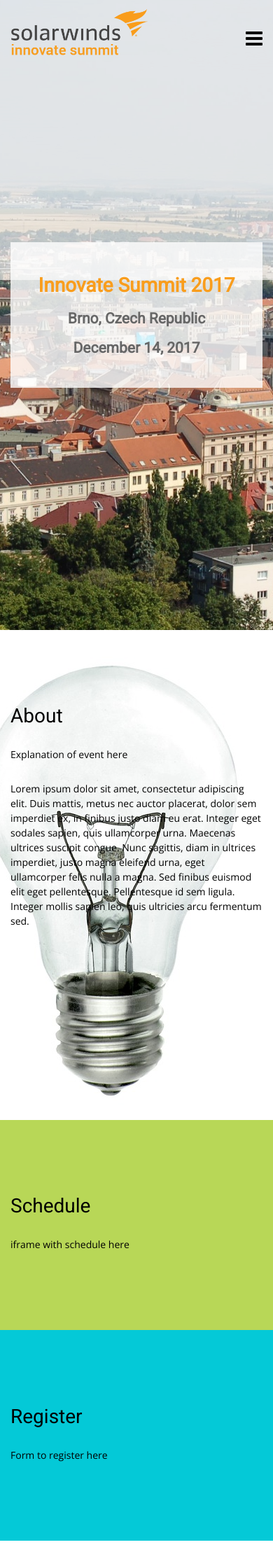
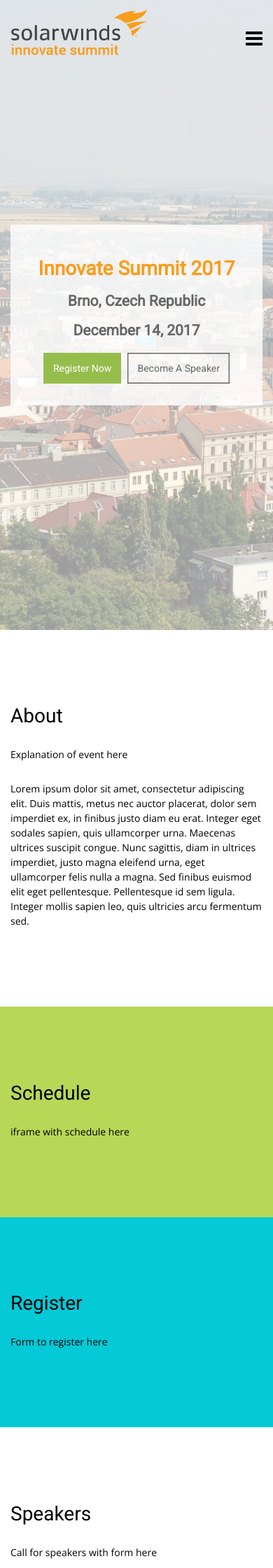
Before and after one commit to Dineshyaadav/innovate.solarwinds.io, a Jekyll site: the page built from index.html, in a window 390 px wide. Shown: the top 2240 px of the page at 70% size. Built offline with Jekyll 4.4.1, drawn with Linux system fonts in a browser that asks for light colours; nearby versions of some CDN libraries; some of the changed text lies outside the part shown.

Commit message:
Better menu functionality for tablets, added footer, embedded map, and buttons

```diff
--- a/_includes/2017/footer.html
+++ b/_includes/2017/footer.html
@@ -1,3 +1,21 @@
+        <div class="footer">
+            <div class="container">
+                <div class="row justify-content-center">
+                    <div class="col-md-4"><h2>More Solar Winds</h2></div>
+                    <div class="col-md-4"><h2>Additional Resources</h2></div>
+                    <div class="col-md-4"><h2>Connect With Us</h2></div>
+                </div>
+                <div class="row justify-content-center">
+                    <div class="col-md-4">Link list here</div>
+                    <div class="col-md-4">Resources maybe?</div>
+                    <div class="col-md-4">Social media links here</div>
+                </div>
+                <div class="copyright">
+                    &copy; SolarWinds. All Rights Reserved.
+                </div>
+            </div>
+        </div>
+
 
         <script src="https://code.jquery.com/jquery-3.2.1.min.js" integrity="sha256-hwg4gsxgFZhOsEEamdOYGBf13FyQuiTwlAQgxVSNgt4=" crossorigin="anonymous"></script>
         <script type="text/javascript" src="{{ site.baseurl }}/assets/js/site.js"></script>
--- a/_includes/2017/hero.html
+++ b/_includes/2017/hero.html
@@ -8,6 +8,8 @@
                         <h1>Innovate Summit 2017</h1>
                         <h2>Brno, Czech Republic</h2>
                         <h2>December 14, 2017</h2>
+                        <button class="action"><a href="#register">Register Now</a></button>
+                        <button class="secondary"><a href="#register">Become A Speaker</a></button>
                     </div>
                 </div>
             </div>
--- a/_includes/2017/nav.html
+++ b/_includes/2017/nav.html
@@ -1,21 +1,21 @@
 <div class="navbar">
     <div class="container">
         <div class="row">
-            <div class="col-md-5 col-sm-12">
+            <div class="col-lg-3 col-md-12">
                 <div id="logo">
-                    <img src="{{ site.baseurl }}/assets/images/logo.png" alt="SolarWinds Innovate Summit" />
+                    <a href="{{ site.baseurl }}"><img src="{{ site.baseurl }}/assets/images/logo.png" alt="SolarWinds Innovate Summit" /></a>
                     <div class="expand-nav"><i class="fa fa-2x fa-navicon" aria-hidden="true"></i></div>
                 </div>
             </div>
 
-            <div class="col-md-7 col-sm-12">
+            <div class="col-lg-9 col-md-12">
                 <nav>
                     <ul>
-                        <li><a href="#">About</a></li>
-                        <li><a href="#">Schedule</a></li>
-                        <li><a href="#">Register</a></li>
-                        <li><a href="#">Call For Papers</a></li>
-                        <li><a href="#">Event Details</a></li>
+                        <li><a href="#about">About</a></li>
+                        <li><a href="#schedule">Schedule</a></li>
+                        <li><a href="#register">Register</a></li>
+                        <li><a href="#speakers">Call For Speakers</a></li>
+                        <li><a href="#details">Event Details</a></li>
                     </ul>
                 </nav>
             </div>
--- a/_includes/2017/sections/about.html
+++ b/_includes/2017/sections/about.html
@@ -7,6 +7,7 @@
         <p>
                 Lorem ipsum dolor sit amet, consectetur adipiscing elit. Duis mattis, metus nec auctor placerat, dolor sem imperdiet ex, in finibus justo diam eu erat. Integer eget sodales sapien, quis ullamcorper urna. Maecenas ultrices suscipit congue. Nunc sagittis, diam in ultrices imperdiet, justo magna eleifend urna, eget ullamcorper felis nulla a magna. Sed finibus euismod elit eget pellentesque. Pellentesque id sem ligula. Integer mollis sapien leo, quis ultricies arcu fermentum sed.
         </p>
-        <div id="lightbulb"></div>
+        <div class="light"></div>
+        <div id="lightbulb" class="light"></div>
     </div>
 </section>
--- a/_includes/2017/sections/details.html
+++ b/_includes/2017/sections/details.html
@@ -6,3 +6,8 @@
         </p>
     </div>
 </section>
+
+<section id="map">
+    <iframe width="100%" height="450" frameborder="0" style="border:0"
+    src="https://www.google.com/maps/embed/v1/place?q=place_id:ChIJEVE_wDqUEkcRsLEUZg-vAAQ&key=AIzaSyDZ1xeIkiN9Hy3UcGD_bNzRc4CWpuOPngY" allowfullscreen></iframe>
+</section>
--- a/assets/css/style.scss
+++ b/assets/css/style.scss
@@ -40,6 +40,70 @@
     background: _palette(yellow);
 }
 
+a {
+    transition: color 0.25s ease-in-out;
+    color: inherit;
+
+    &:visited {
+        color: _palette(grayDark);
+    }
+
+    &:hover {
+        text-decoration: underline;
+    }
+
+    &:active {
+        color: _palette(grayDark);
+    }
+}
+
+button {
+    font-family: $roboto;
+    padding: 1em;
+    margin: 0.2em;
+    border: 0;
+    outline: none;
+
+    a {
+        color: inherit;
+        text-decoration: none;
+
+        &:visited {
+            color: inherit;
+        }
+
+        &:hover {
+            color: inherit;
+            text-decoration: none;
+        }
+
+        &:active {
+            color: inherit;
+        }
+    }
+
+    &.action {
+        transition: background 0.25s ease-in-out;
+        background: _palette(green);
+        color: #FFF;
+
+        &:hover {
+            background: _palette(greenHov);
+        }
+    }
+
+    &.secondary {
+        transition: box-shadow 0.25s ease-in-out;
+        background: none;
+        color: _palette(gray);
+        box-shadow: inset 0 0 0 0.1em _palette(gray);
+
+        &:hover {
+            box-shadow: inset 0 0 0 0.1em _palette(grayMed);
+        }
+    }
+}
+
 .navbar {
     position: absolute;
     width: 100%;
@@ -62,7 +126,7 @@
     nav {
         float: right;
         padding-top: 1.5em;
-        font-size: 0.9em;
+        font-size: 0.96em;
         display: inline-block;
 
         ul {
@@ -73,9 +137,12 @@
                 list-style-type: none;
 
                 a {
+                    transition: background-color 0.25s ease-in-out,
+                                color 0.25s ease-in-out;
                     color: inherit;
                     text-decoration: none;
-                    padding: 1em;
+                    padding: 0.5em 1em;
+                    border-radius: 0.5em;
 
                     &:visited {
                         color: _palette(textPrimary);
@@ -84,8 +151,7 @@
 
                     &:hover {
                         color: #FFF;
-                        background: _palette(orange);
-                        border-radius: 0.5em;
+                        background-color: _palette(orange);
                     }
 
                     &:active {
@@ -163,18 +229,23 @@
         position: relative;
         min-height: 700px;
 
-        #lightbulb {
+        .light {
             position: absolute;
             top: 0;
             right: 0;
             z-index: -100;
             width: 100%;
             height: 700px;
-            background: url('../images/lightbulb.jpg');
+            background: url('../images/lightbulb_on.jpg');
             background-repeat: no-repeat;
             background-position: right center;
             background-size: auto;
             background-attachment: fixed;
+        }
+
+        #lightbulb {
+            z-index: -50;
+            background-image: url('../images/lightbulb.jpg');
         }
     }
 
@@ -189,6 +260,29 @@
     &#details {
         background: _palette(yellow);
     }
+
+    &#map {
+        padding: 0;
+    }
+}
+
+.footer {
+    padding: 3em 0;
+    background: _palette(grayDark);
+    color: #FFF;
+
+    h3 {
+        color: #FFF;
+    }
+
+    .copyright {
+        background: _palette(gray);
+        margin: 4em auto 0;
+        width: 290px;
+        padding: 1em;
+        border-radius: 0.5em;
+        text-align: center;
+    }
 }
 
 .hidden {
@@ -196,7 +290,7 @@
 }
 
 // Adjust menu for phone screens
-@media screen and (max-width: $s) {
+@media screen and (max-width: $m) {
     body {
         font-size: 14px;
     }
@@ -278,10 +372,6 @@
 
     .hero {
 
-        .overlay {
-            height: 400px;
-        }
-
         .intro {
             h1 {
                 font-size: 2em;
@@ -292,4 +382,15 @@
             }
         }
     }
+
+    section {
+        &#about {
+            position: static;
+            min-height: 0;
+
+            .light {
+                display: none;
+            }
+        }
+    }
 }
--- a/assets/js/site.js
+++ b/assets/js/site.js
@@ -2,32 +2,38 @@
     // Set a scroll position for certain sections so we can
     // recognize when user has gotten to that area
 
-    $(".hero:after").scrollTop(1);
+    $('.hero:after').scrollTop(1);
 
     $(window).scroll(function() {
         if ($(window).scrollTop() >= 1) {
-            $(".navbar").addClass("affix").fadeIn(10000);
+            $('.navbar').addClass('affix').fadeIn(10000);
         }
 
         if ($(window).scrollTop() < 1) {
-            $(".navbar").removeClass("affix").fadeIn(10000);
+            $('.navbar').removeClass('affix').fadeIn(10000);
         }
     });
 
-    $(document).on("click", ".expand-nav", () => {
-        switch ($("nav").css("display")) {
-            case "none":
-                $("nav").css("display", "block");
-                $(".navbar").css("background-color", "#FFF");
+    $(document).on('click', '.expand-nav', () => {
+        switch ($('nav').css('display')) {
+            case 'none':
+                $('nav').css('display', 'block');
+                $('.navbar').css('background-color', '#FFF');
                 break;
             default:
-                $("nav").css("display", "none");
-                $(".navbar").css("background-color", "");
+                $('nav').css('display', 'none');
+                $('.navbar').css('background-color', '');
                 break;
         }
     });
 
-    $("#about").mouseover(() => {
-        $(".light").toggleClass("hidden");
-      });
+    if ($('.expand-nav').css('display') === "block") {
+        $(document).on('click', 'nav *', () => {
+            $('nav').css('display', 'none');
+        });
+    }
+
+    $('#about .container').hover(() => {
+        $('#lightbulb').fadeToggle('fast', 0);
+    })
 });
```
Also changed, not shown: assets/images/lightbulb_on.jpg (added), 2 other files.
